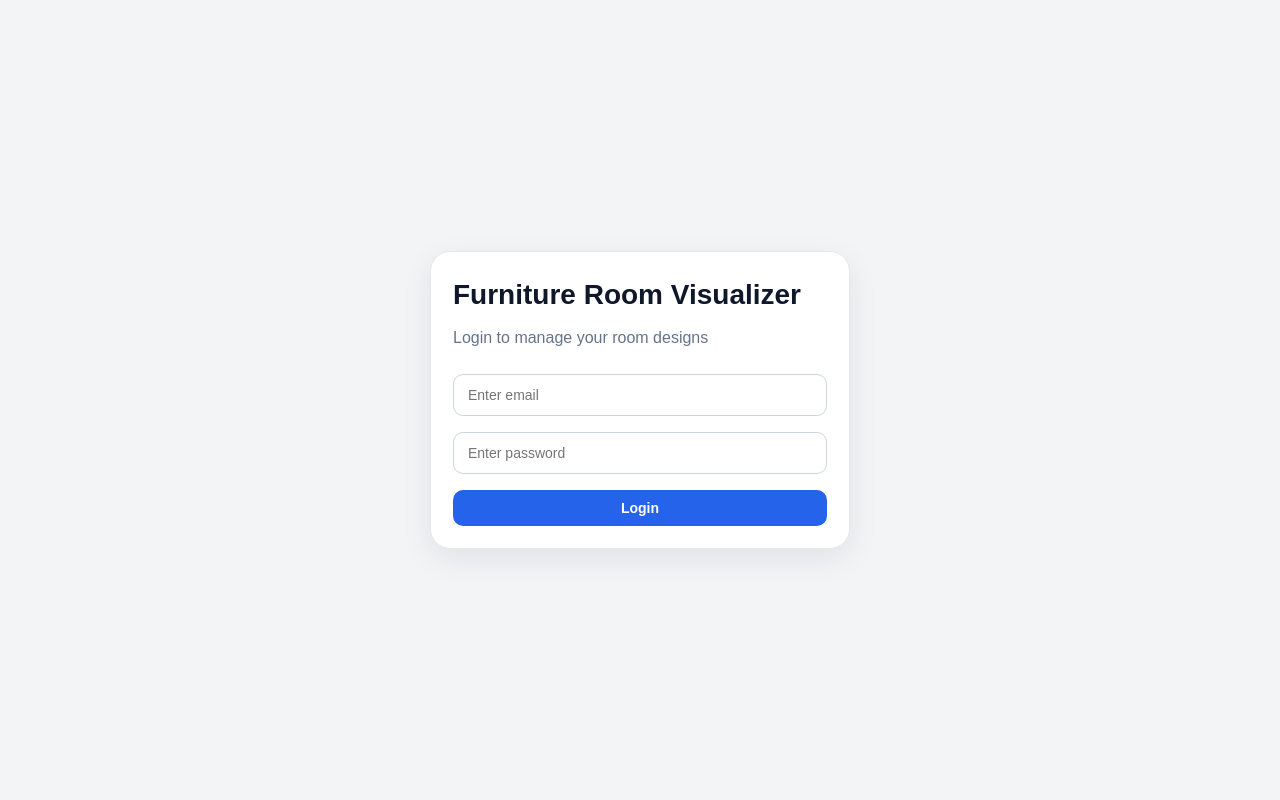
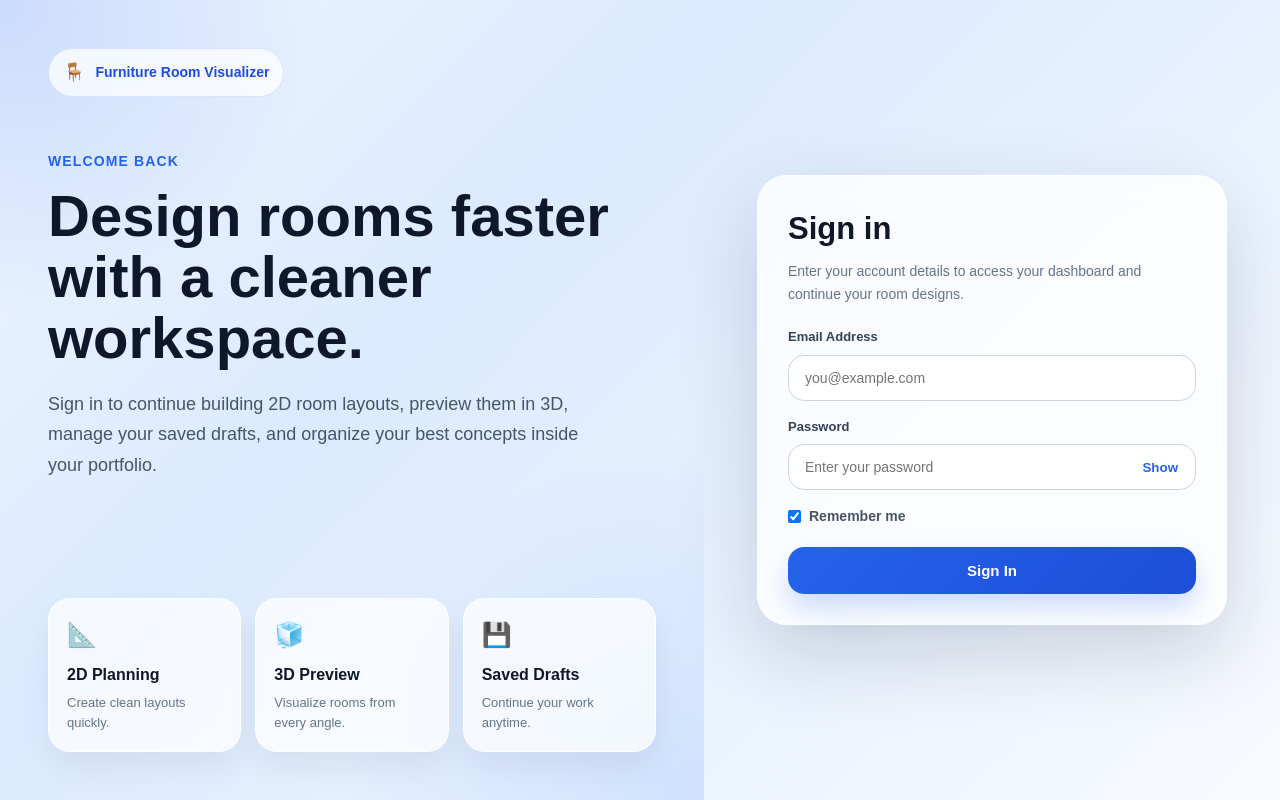
Before and after one commit to kvndu/furniture-room-visualizer-web, a React (Vite) app: page / in a window 1280 px wide. Built offline with nearby package versions, Linux system fonts and the light colour scheme; no server answers.

Commit message:
Update Login.jsx

```diff
--- a/src/pages/Login.jsx
+++ b/src/pages/Login.jsx
@@ -1,74 +1,353 @@
 import { useState } from "react";
 import { useNavigate } from "react-router-dom";
-import { useAuth } from "../hooks/useAuth";
 
 export default function Login() {
   const navigate = useNavigate();
-  const { login } = useAuth();
 
-  const [form, setForm] = useState({
-    email: "",
-    password: ""
-  });
+  const [email, setEmail] = useState("");
+  const [password, setPassword] = useState("");
+  const [showPassword, setShowPassword] = useState(false);
+  const [rememberMe, setRememberMe] = useState(true);
+  const [loading, setLoading] = useState(false);
   const [error, setError] = useState("");
 
-  const handleChange = (e) => {
-    setForm((prev) => ({
-      ...prev,
-      [e.target.name]: e.target.value
-    }));
-  };
+  async function handleSubmit(event) {
+    event.preventDefault();
+    setError("");
 
-  const handleSubmit = (e) => {
-    e.preventDefault();
-    const result = login(form.email, form.password);
-
-    if (!result.success) {
-      setError(result.message);
+    if (!email.trim() || !password.trim()) {
+      setError("Please enter your email and password.");
       return;
     }
 
+    try {
+      setLoading(true);
+
+      // TODO:
+      // me thanata oyage real auth logic eka danna
+      // example:
+      // await supabase.auth.signInWithPassword({ email, password })
+
+      setTimeout(() => {
         navigate("/dashboard");
-  };
+      }, 600);
+    } catch (err) {
+      setError(err?.message || "Login failed. Please try again.");
+    } finally {
+      setLoading(false);
+    }
+  }
 
   return (
-    <div className="page" style={{ display: "flex", alignItems: "center", justifyContent: "center" }}>
-      <div className="card" style={{ width: "100%", maxWidth: "420px" }}>
-        <h1 className="title">Furniture Room Visualizer</h1>
-        <p className="subtitle">Login to manage your room designs</p>
+    <div
+      style={{
+        minHeight: "100vh",
+        display: "grid",
+        gridTemplateColumns: "1.1fr 0.9fr",
+        background: "linear-gradient(135deg, #eff6ff 0%, #dbeafe 35%, #f8fbff 100%)"
+      }}
+    >
+      <section
+        style={{
+          position: "relative",
+          overflow: "hidden",
+          padding: "48px",
+          display: "flex",
+          flexDirection: "column",
+          justifyContent: "space-between"
+        }}
+      >
+        <div
+          style={{
+            position: "absolute",
+            inset: 0,
+            background:
+              "radial-gradient(circle at top left, rgba(37,99,235,0.18), transparent 30%), radial-gradient(circle at bottom right, rgba(59,130,246,0.16), transparent 34%)"
+          }}
+        />
 
-        <form onSubmit={handleSubmit}>
-          <div style={{ marginBottom: "16px" }}>
+        <div style={{ position: "relative", zIndex: 1 }}>
+          <div
+            style={{
+              display: "inline-flex",
+              alignItems: "center",
+              gap: "10px",
+              padding: "10px 14px",
+              borderRadius: "999px",
+              border: "1px solid rgba(37,99,235,0.14)",
+              background: "rgba(255,255,255,0.72)",
+              backdropFilter: "blur(8px)",
+              color: "#1d4ed8",
+              fontWeight: 800,
+              fontSize: "14px"
+            }}
+          >
+            <span style={{ fontSize: "18px" }}>🪑</span>
+            Furniture Room Visualizer
+          </div>
+
+          <div style={{ marginTop: "54px", maxWidth: "640px" }}>
+            <div
+              style={{
+                fontSize: "14px",
+                fontWeight: 800,
+                letterSpacing: "0.08em",
+                color: "#2563eb",
+                textTransform: "uppercase",
+                marginBottom: "14px"
+              }}
+            >
+              Welcome Back
+            </div>
+
+            <h1
+              style={{
+                margin: 0,
+                fontSize: "58px",
+                lineHeight: 1.05,
+                fontWeight: 900,
+                color: "#0f172a"
+              }}
+            >
+              Design rooms faster with a cleaner workspace.
+            </h1>
+
+            <p
+              style={{
+                marginTop: "20px",
+                marginBottom: 0,
+                fontSize: "18px",
+                lineHeight: 1.7,
+                color: "#475569",
+                maxWidth: "560px"
+              }}
+            >
+              Sign in to continue building 2D room layouts, preview them in 3D, manage your saved drafts,
+              and organize your best concepts inside your portfolio.
+            </p>
+          </div>
+        </div>
+
+        <div
+          style={{
+            position: "relative",
+            zIndex: 1,
+            display: "grid",
+            gridTemplateColumns: "repeat(3, minmax(140px, 1fr))",
+            gap: "14px",
+            maxWidth: "700px"
+          }}
+        >
+          <FeatureCard icon="📐" title="2D Planning" text="Create clean layouts quickly." />
+          <FeatureCard icon="🧊" title="3D Preview" text="Visualize rooms from every angle." />
+          <FeatureCard icon="💾" title="Saved Drafts" text="Continue your work anytime." />
+        </div>
+      </section>
+
+      <section
+        style={{
+          display: "flex",
+          alignItems: "center",
+          justifyContent: "center",
+          padding: "40px"
+        }}
+      >
+        <div
+          style={{
+            width: "100%",
+            maxWidth: "470px",
+            background: "rgba(255,255,255,0.8)",
+            border: "1px solid rgba(255,255,255,0.75)",
+            borderRadius: "30px",
+            padding: "30px",
+            boxShadow: "0 30px 80px rgba(15,23,42,0.16)",
+            backdropFilter: "blur(14px)"
+          }}
+        >
+          <div style={{ marginBottom: "22px" }}>
+            <div
+              style={{
+                fontSize: "31px",
+                fontWeight: 900,
+                color: "#0f172a",
+                marginBottom: "8px"
+              }}
+            >
+              Sign in
+            </div>
+            <div
+              style={{
+                fontSize: "14px",
+                color: "#64748b",
+                lineHeight: 1.6
+              }}
+            >
+              Enter your account details to access your dashboard and continue your room designs.
+            </div>
+          </div>
+
+          <form onSubmit={handleSubmit} style={{ display: "grid", gap: "16px" }}>
+            <div>
+              <label style={labelStyle}>Email Address</label>
               <input
-              className="input"
                 type="email"
-              name="email"
-              placeholder="Enter email"
-              value={form.email}
-              onChange={handleChange}
+                value={email}
+                onChange={(e) => setEmail(e.target.value)}
+                placeholder="you@example.com"
+                style={inputStyle}
               />
             </div>
 
-          <div style={{ marginBottom: "16px" }}>
+            <div>
+              <label style={labelStyle}>Password</label>
+              <div
+                style={{
+                  position: "relative"
+                }}
+              >
                 <input
-              className="input"
-              type="password"
-              name="password"
-              placeholder="Enter password"
-              value={form.password}
-              onChange={handleChange}
+                  type={showPassword ? "text" : "password"}
+                  value={password}
+                  onChange={(e) => setPassword(e.target.value)}
+                  placeholder="Enter your password"
+                  style={{ ...inputStyle, paddingRight: "110px" }}
                 />
+
+                <button
+                  type="button"
+                  onClick={() => setShowPassword((prev) => !prev)}
+                  style={{
+                    position: "absolute",
+                    right: "10px",
+                    top: "50%",
+                    transform: "translateY(-50%)",
+                    border: "none",
+                    background: "transparent",
+                    color: "#2563eb",
+                    fontWeight: 800,
+                    cursor: "pointer",
+                    padding: "6px 8px"
+                  }}
+                >
+                  {showPassword ? "Hide" : "Show"}
+                </button>
+              </div>
             </div>
 
-          {error && (
-            <p style={{ color: "red", marginBottom: "14px" }}>{error}</p>
-          )}
+            <label
+              style={{
+                display: "flex",
+                alignItems: "center",
+                gap: "8px",
+                color: "#475569",
+                fontSize: "14px",
+                fontWeight: 600,
+                cursor: "pointer"
+              }}
+            >
+              <input
+                type="checkbox"
+                checked={rememberMe}
+                onChange={(e) => setRememberMe(e.target.checked)}
+              />
+              Remember me
+            </label>
 
-          <button className="btn" style={{ width: "100%" }} type="submit">
-            Login
+            {error ? (
+              <div
+                style={{
+                  padding: "12px 14px",
+                  borderRadius: "14px",
+                  border: "1px solid #fecaca",
+                  background: "#fef2f2",
+                  color: "#b91c1c",
+                  fontSize: "14px",
+                  fontWeight: 700
+                }}
+              >
+                {error}
+              </div>
+            ) : null}
+
+            <button
+              type="submit"
+              disabled={loading}
+              style={{
+                marginTop: "4px",
+                border: "none",
+                background: loading
+                  ? "linear-gradient(135deg, #93c5fd 0%, #60a5fa 100%)"
+                  : "linear-gradient(135deg, #2563eb 0%, #1d4ed8 100%)",
+                color: "#ffffff",
+                padding: "15px 18px",
+                borderRadius: "16px",
+                fontWeight: 900,
+                fontSize: "15px",
+                cursor: loading ? "not-allowed" : "pointer",
+                boxShadow: "0 14px 28px rgba(37,99,235,0.22)"
+              }}
+            >
+              {loading ? "Signing in..." : "Sign In"}
             </button>
           </form>
+        </div>
+      </section>
+    </div>
+  );
+}
+
+function FeatureCard({ icon, title, text }) {
+  return (
+    <div
+      style={{
+        background: "rgba(255,255,255,0.72)",
+        border: "1px solid rgba(255,255,255,0.78)",
+        borderRadius: "22px",
+        padding: "18px",
+        backdropFilter: "blur(10px)",
+        boxShadow: "0 16px 30px rgba(15,23,42,0.06)"
+      }}
+    >
+      <div style={{ fontSize: "24px", marginBottom: "10px" }}>{icon}</div>
+      <div
+        style={{
+          fontSize: "16px",
+          fontWeight: 900,
+          color: "#0f172a",
+          marginBottom: "6px"
+        }}
+      >
+        {title}
+      </div>
+      <div
+        style={{
+          fontSize: "13px",
+          color: "#64748b",
+          lineHeight: 1.55
+        }}
+      >
+        {text}
       </div>
     </div>
   );
 }
+
+const labelStyle = {
+  display: "block",
+  fontSize: "13px",
+  fontWeight: 800,
+  color: "#334155",
+  marginBottom: "8px"
+};
+
+const inputStyle = {
+  width: "100%",
+  padding: "14px 16px",
+  borderRadius: "16px",
+  border: "1px solid #cbd5e1",
+  background: "#ffffff",
+  color: "#0f172a",
+  outline: "none",
+  fontSize: "14px",
+  boxSizing: "border-box"
+};
```
Lines whose indentation alone changed are shown as unchanged.
